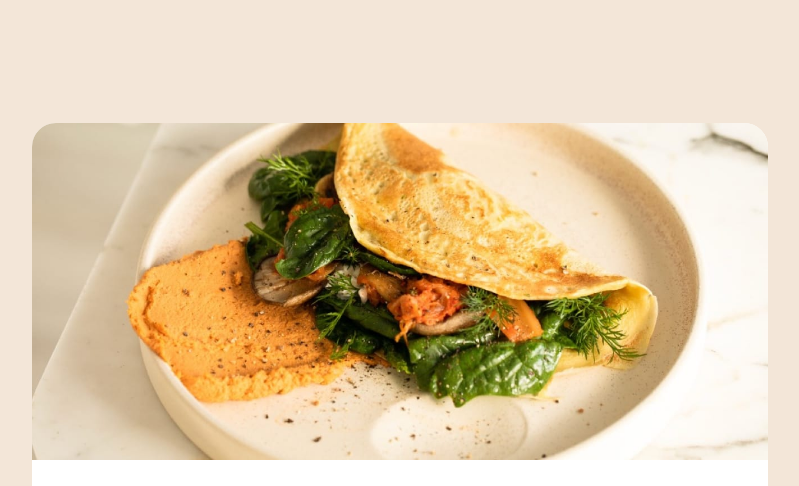
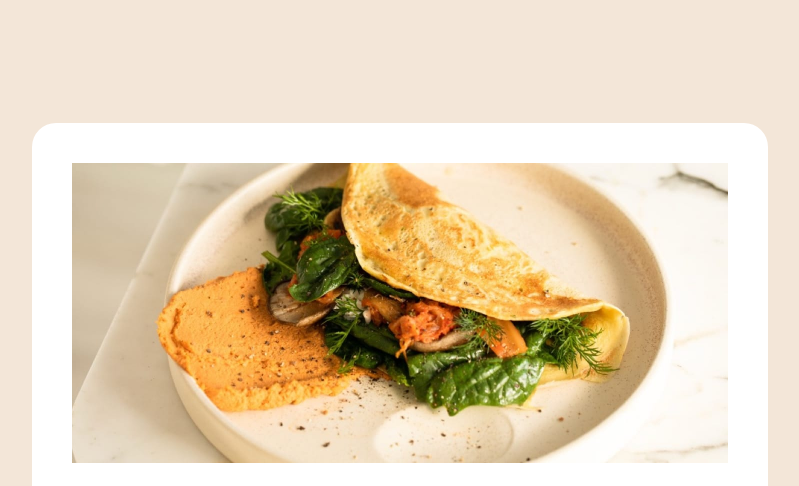
Before and after one commit to GracilianoOG/fem-recipe-page, a website built with Vite: page index.html in a window 1280 px wide. Shown: the top 486 px of the page, without its empty margins (240-1039 px from the left). Built offline with nearby package versions, Linux system fonts and the light colour scheme.

Commit message:
Add padding around recipe image

```diff
--- a/src/styles/components/_recipe.scss
+++ b/src/styles/components/_recipe.scss
@@ -31,5 +31,9 @@
 
   @media screen and (min-width: 768px) {
     border-radius: 24px;
+
+    &__hero {
+      padding: 40px;
+    }
   }
 }
```
